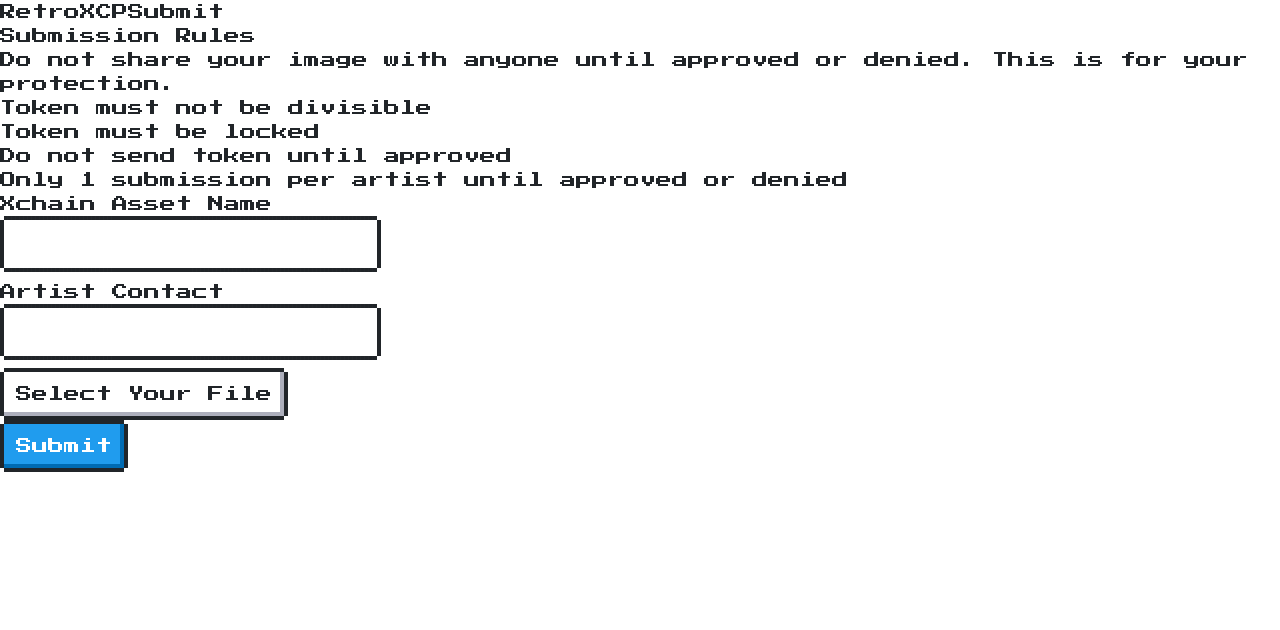
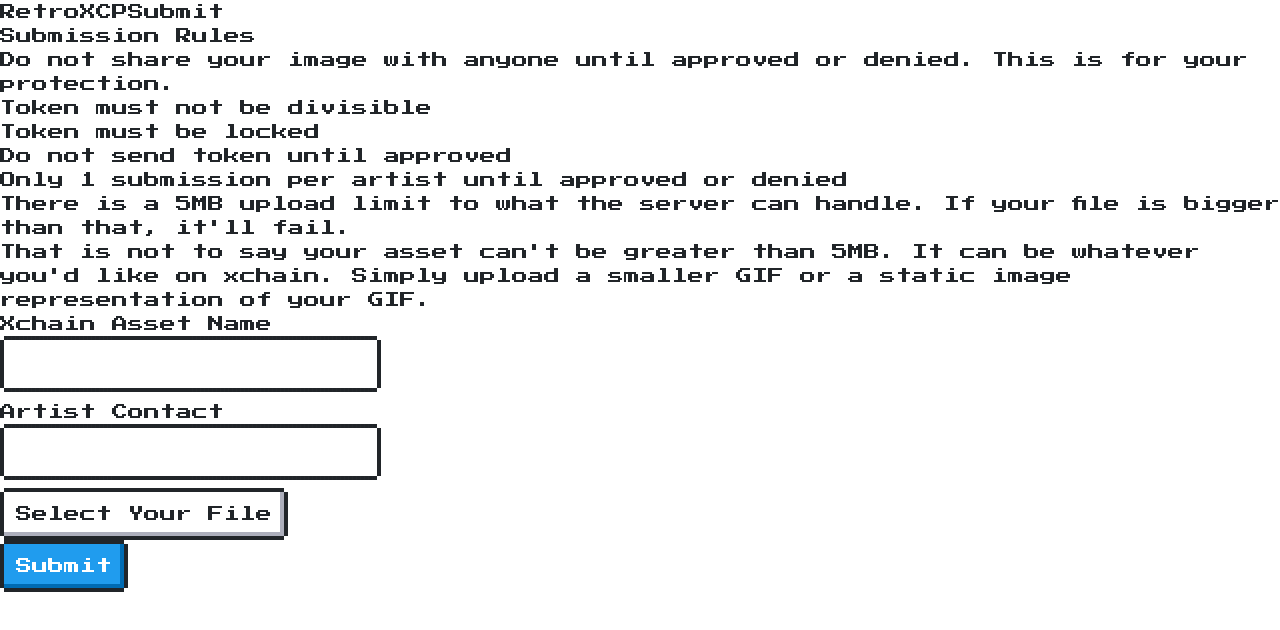
Before and after one commit to AryanJ-NYC/retro-xcp, a Next.js app: page /submit in a window 1280 px wide. Shown: the top 630 px of the page. Built offline with nearby package versions, Linux system fonts and the light colour scheme.

Commit message:
feat(submit-page): add information about server body limit

```diff
--- a/src/pages/submit.tsx
+++ b/src/pages/submit.tsx
@@ -32,6 +32,14 @@ const Submit: NextPage = () => {
         <li>Do not send token until approved</li>
         <li>Only 1 submission per artist until approved or denied</li>
       </ol>
+      <p>
+        There is a 5MB upload limit to what the server can handle. If your file is bigger than that,
+        it&apos;ll fail.
+      </p>
+      <p>
+        That is not to say your asset can&apos;t be greater than 5MB. It can be whatever you&apos;d
+        like on xchain. Simply upload a smaller GIF or a static image representation of your GIF.
+      </p>
       <form
         onSubmit={handleSubmit(async (data) => {
           const formData = new FormData();
@@ -43,8 +51,13 @@ const Submit: NextPage = () => {
             toast.success(`${data.assetName} has been submitted!`, { duration: 30_000 });
             reset();
           } else {
-            const { error } = await response.json();
-            toast.error(error ?? 'Something went wrong. Please try again or contact Aryan');
+            try {
+              const { error } = await response.json();
+              toast.error(error ?? 'Something went wrong. Please try again or contact Aryan');
+            } catch (e) {
+              console.error(e);
+              toast.error('Something went wrong. Did you keep this file below 5MB?');
+            }
           }
         })}
       >
```
